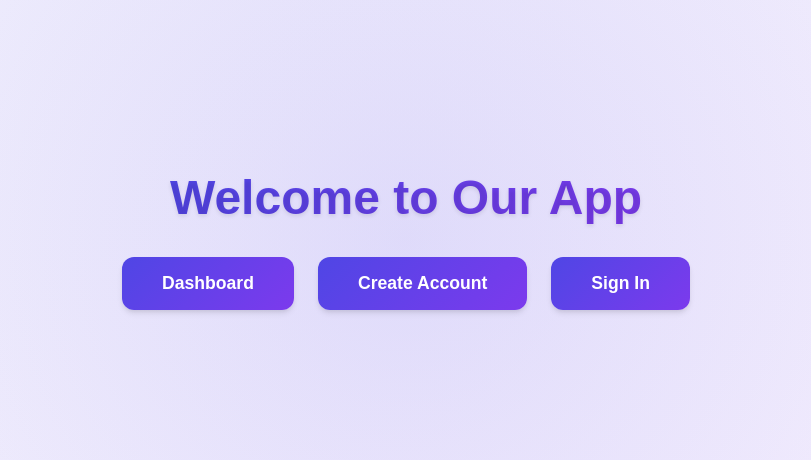
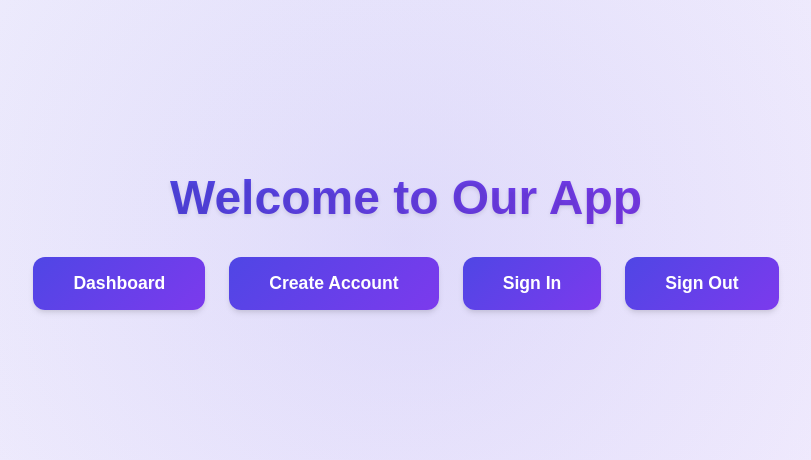
Before and after one commit to xe4at/auth-in-next, a Next.js app: page / in a window 1280 px wide. Shown: the part 160-620 px from the top of the page, without its empty margins (234-1045 px from the left). Built offline with nearby package versions, Linux system fonts and the light colour scheme.

Commit message:
add logout button

```diff
--- a/src/pages/api/auth/singout.js
+++ b/src/pages/api/auth/singout.js
@@ -1,13 +1,13 @@
 import { serialize } from "cookie";
 
-async function handler(req, rew) {
+async function handler(req, res) {
   if (req.method !== "GET") return;
 
   const serialized = serialize("token", "", { path: "/", maxAge: 0 });
 
   res
     .status(200)
-    .setHeader("Set-Cookie", serialize)
+    .setHeader("Set-Cookie", serialized)
     .json({ status: "success", message: "Loged Out " });
 }
 
--- a/src/pages/index.js
+++ b/src/pages/index.js
@@ -1,6 +1,11 @@
 import Link from "next/link";
 
 export default function Home() {
+  const signOutHandler = async () => {
+    const res = await fetch("/api/auth/singout");
+    const data = await res.json();
+    console.log(data);
+  };
   return (
     <div className="home-container">
       <h1 className="home-title">Welcome to Our App</h1>
@@ -14,6 +19,9 @@ export default function Home() {
         <Link href="/singin" className="home-button">
           <span>Sign In</span>
         </Link>
+        <button onClick={signOutHandler} className="home-button">
+          Sign Out
+        </button>
       </div>
     </div>
   );
```
